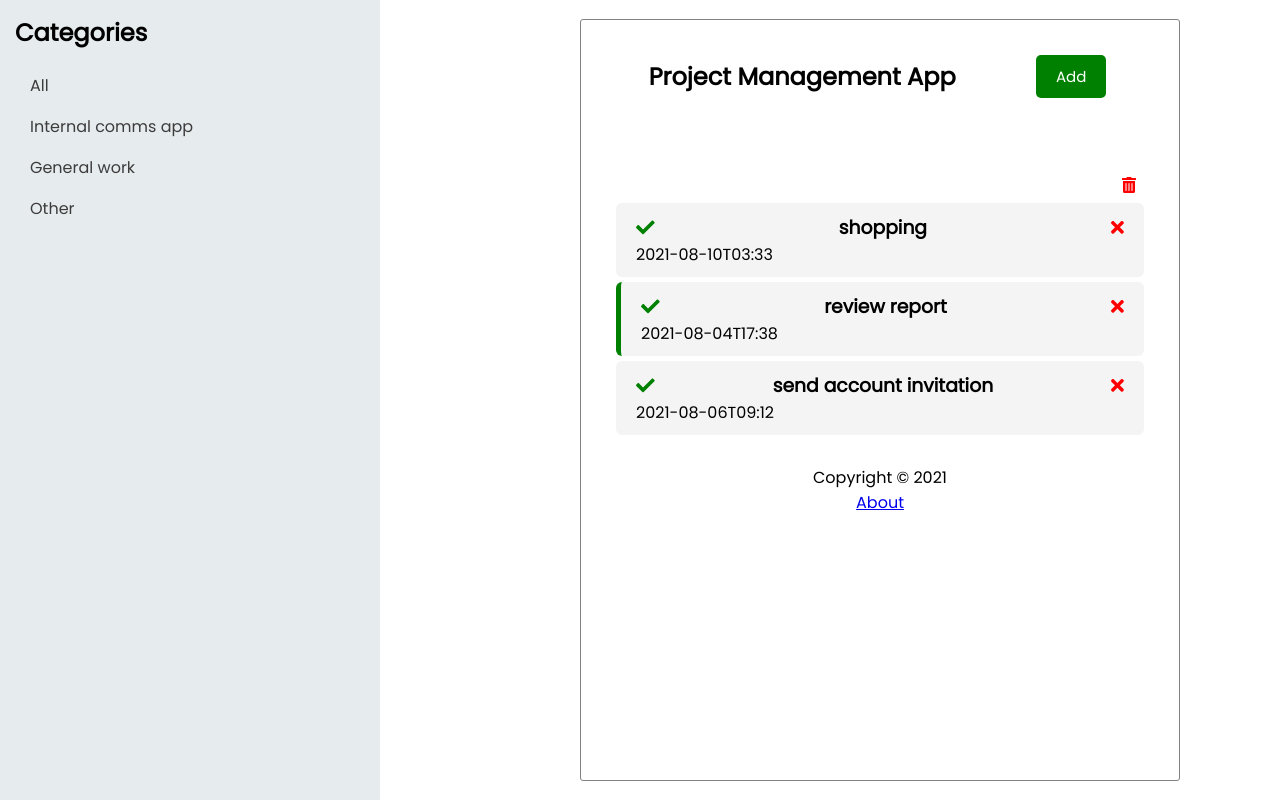
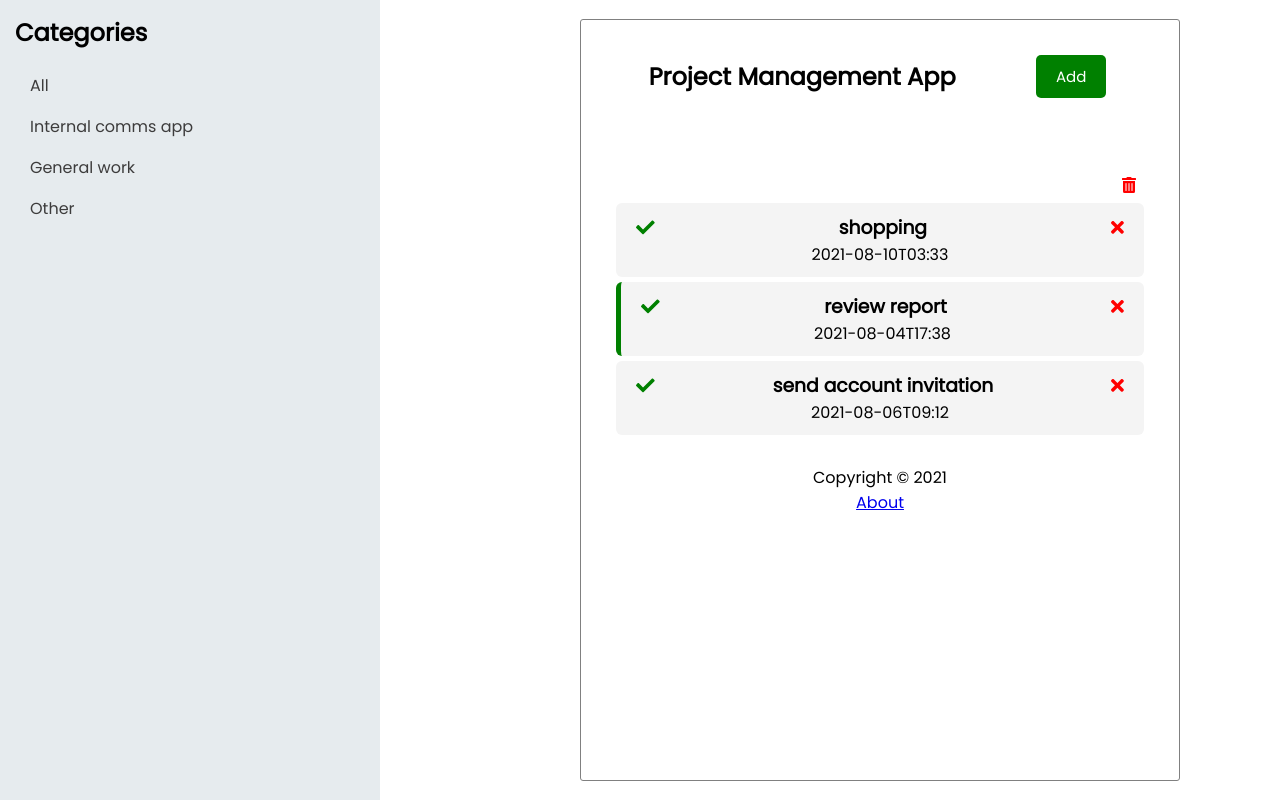
Before and after one commit to CloJr/team2-angular-project-management-app, an Angular app: page / in a window 1280 px wide. Built offline with nearby package versions, Linux system fonts and the light colour scheme; data requests are answered from the project's data file.

Commit message:
categoriestype

```diff
--- a/src/app/Task.ts
+++ b/src/app/Task.ts
@@ -4,4 +4,5 @@ export interface Task {
     day: string;
     reminder: boolean;
     completed: boolean;
+    categories: string;
 }
--- a/src/app/components/lists-details/lists-details.component.html
+++ b/src/app/components/lists-details/lists-details.component.html
@@ -20,5 +20,6 @@
       [icon]="faTimes"
     ></fa-icon>
   </h3>
-  <p>{{ task.day }}</p>
+  <p style="text-align: center;">{{ task.day }}</p>
+  <p>{{task.categories}}</p>
 </div>
```
